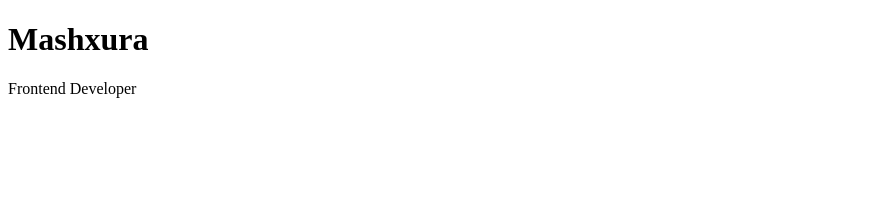
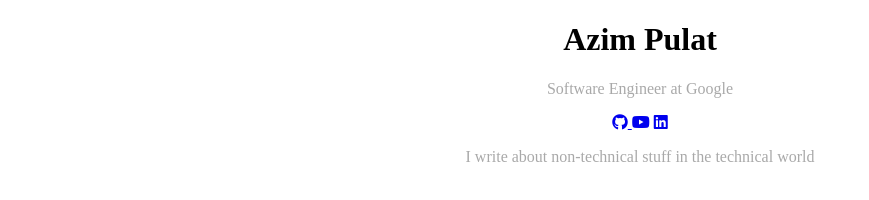
Before and after one commit to Alisherovnaa/exam, a plain HTML site: page index.html in a window 1280 px wide. Shown: the whole page, without its empty margins (0-869 px from the left). Drawn offline with Linux system fonts and the light colour scheme.

Commit message:
sayt yaratdim

```diff
--- a/index.html
+++ b/index.html
@@ -4,10 +4,18 @@
     <meta charset="UTF-8">
     <meta name="viewport" content="width=device-width, initial-scale=1.0">
     <title>Mashxura</title>
+    <link rel="stylesheet" href="https://cdnjs.cloudflare.com/ajax/libs/font-awesome/6.7.2/css/all.min.css" integrity="sha512-Evv84Mr4kqVGRNSgIGL/F/aIDqQb7xQ2vcrdIwxfjThSH8CSR7PBEakCr51Ck+w+/U6swU2Im1vVX0SVk9ABhg==" crossorigin="anonymous" referrerpolicy="no-referrer" />
     <link rel="stylesheet" href="./main.css">
 </head>
 <body>
-    <h1>Mashxura</h1>
-    <p>Frontend Developer</p>
+    <h1>Azim Pulat</h1>
+    <p>Software Engineer at Google</p>
+    <p><a href="https://github.com/Alisherovnaa">
+        <i class="fa-brands fa-github"></i>
+    </a>
+    <a href="https://github.com/Alisherovnaa"><i class="<i class="fa-brands fa-telegram"></i></a>
+    <a href="https://github.com/Alisherovnaa"><i class="fa-brands fa-youtube"></i></a>
+    <a href="https://github.com/Alisherovnaa"><i class="fa-brands fa-linkedin"></i></a></p>
+   <p>I write about non-technical stuff in the technical world</p>
 </body>
 </html>
--- a/main.css
+++ b/main.css
@@ -0,0 +1,10 @@
+p {
+    color: darkgray;
+    text-align: center;
+}
+h1 {
+    text-align: center;
+}
+a {
+    text-align: center;
+}
```
